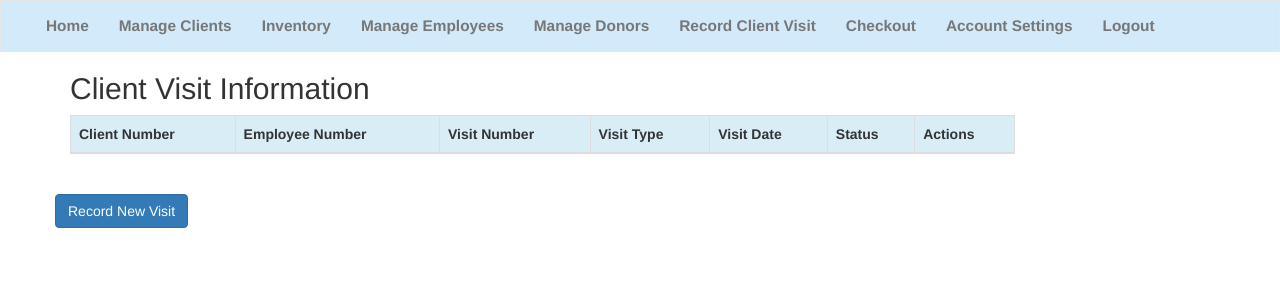
After one commit to BigRedJedi/gs-food-pantry, a Django app: page /visit/ in a window 1280 px wide. The commit adds this page. Shown: the top 300 px of the page. Run offline with Django 3.2, Linux system fonts and the light colour scheme; the visitor is signed in with stand-in values (Sample User, id 1); data that the repository does not hold is empty; some libraries are stand-ins or nearby versions.

Commit message:
Record client visit

```diff
--- a/portfolio/forms.py
+++ b/portfolio/forms.py
@@ -28,3 +28,8 @@ class DonorForm(forms.ModelForm):
     class Meta:
         model = Donor
         fields = ('name', 'address', 'donor_number', 'city', 'state', 'zipcode', 'email', 'cell_phone',)
+
+class VisitForm(forms.ModelForm):
+    class Meta:
+        model = Visit
+        fields = ('client', 'employee', 'visit_number', 'visit_type', 'visit_date', 'status',)
--- a/portfolio/templates/portfolio/base.html
+++ b/portfolio/templates/portfolio/base.html
@@ -60,9 +60,6 @@
             <!-- Collapsed Hamburger -->
             <button type="button" class="navbar-toggle" data-toggle="collapse"
                     data-target="#myNavbar">
-
-
-
                 <span class="sr-only">Toggle Navigation</span>
                 <span class="icon-bar"></span>
                 <span class="icon-bar"></span>
@@ -79,7 +76,7 @@
                 <li><a href="{% url 'portfolio:item_list' %}">Inventory</a></li>
                 <li><a href="{% url 'portfolio:employee_list' %}">Manage Employees</a></li>
                 <li><a href="{% url 'portfolio:donor_list' %}">Manage Donors</a></li>
-                <li><a href="{% url 'portfolio:home' %}">Record Client Visit</a></li>
+                <li><a href="{% url 'portfolio:visit_list' %}">Record Client Visit</a></li>
                 <li><a href="{% url 'portfolio:home' %}">Checkout</a></li>
                 <li><a href="{% url 'portfolio:account_settings_list' %}">Account Settings</a></li>
                 <li>
@@ -115,7 +112,8 @@
                             <div class="rounded">
                                 <img src="{% static "images/employee.jpg" %}" alt="Employee"/>
                                 <div class="caption">
-                                    <h2>Employee</h2>
+                                    <h2>Empl
+                                        oyee</h2>
                                     <p>Together we can end hunger in Omaha</p>
                                     <p><a class="btn btn-default" href="{% url 'portfolio:employee_list' %}"
                                            role="button">View
@@ -146,10 +144,23 @@
                                 </div>
                             </div>
                         </div>
+                        <div class="col-md-10">
+                            <div class="rounded">
+                                <img src="{% static "images/image1.jpg" %}" alt="Visit"/>
+                                <div class="caption">
+                                    <h2>Item</h2>
+                                    <p>Client Visit Record</p>
+                                    <p><a class="btn btn-default" href="{% url 'portfolio:visit_list' %}"
+                                           role="button">View
+                                        details &raquo;</a></p>
+                                </div>
+                            </div>
+                        </div>
                     </div>
-                </div>
-            {% endblock %}
+            {%endblock %}
         </div>
+        </div>
+    </div>
     </div>
 </body>
 </html>
--- /dev/null
+++ b/portfolio/templates/portfolio/visit_list.html
@@ -0,0 +1,97 @@
+{% extends 'portfolio/base.html' %}
+
+{% block content %}
+    <!DOCTYPE html>
+    <html>
+    <head>
+        <meta charset="UTF-8">
+        <title>Good Shepherd Food Pantry</title>
+        <link rel="stylesheet" href="https://maxcdn.bootstrapcdn.com/bootstrap/3.3.7/css/bootstrap.min.css">
+
+    </head>
+    <body>
+    <style>
+        /* Remove the navbar's default margin-bottom and rounded borders */
+        .navbar {
+            margin-bottom: 0;
+            border-radius: 0;
+            background-color:#D2EAFA;
+            font-size: 1.1em !important;
+            font-weight: bold;
+        }
+
+        /* Set height of the grid so .sidenav can be 100% (adjust as needed) */
+        .row.content {
+            height: 450px
+        }
+
+        /* Set gray background color and 100% height */
+        .sidenav {
+            padding-top: 20px;
+            background-color: red;
+            height: 100%;
+        }
+
+        /* Set black background color, white text and some padding */
+        footer {
+            background-color: #777;
+            color: white;
+            padding: 15px;
+        }
+
+        /* On small screens, set height to 'auto' for sidenav and grid */
+        @media screen and (max-width: 767px) {
+            .sidenav {
+                height: auto;
+                padding: 15px;
+            }
+
+            .row.content {
+                height: auto;
+            }
+        }
+    </style>
+
+
+    <div class="row">
+        <h2 style="padding-left: 15Px">Client Visit Information</h2>
+    </div>
+    <div>
+        <table class="table table-striped table-bordered table-hover">
+            <thead>
+            <tr class="bg-info">
+                <th>Client Number</th>
+                <th>Employee Number</th>
+                <th>Visit Number</th>
+                <th>Visit Type</th>
+                <th>Visit Date</th>
+                <th>Status</th>
+                <th colspan="3">Actions</th>
+            </tr>
+            </thead>
+            <tbody>
+            {% for visit in visits %}
+                <tr>
+                    <td>{{ visit.client }}</td>
+                    <td>{{ visit.employee }}</td>
+                    <td>{{ visit.visit_number }}</td>
+                    <td>{{ visit.visit_type }}</td>
+                    <td>{{ visit.visit_date }}</td>
+                    <td>{{ visit.status }}</td>
+                    <td><a href="{% url 'portfolio:visit_edit' pk=visit.pk %}" class="btn btn-primary">Edit</a>
+                    <td><a href="{% url 'portfolio:visit_delete' pk=visit.pk %}"
+                           onclick="return confirm('Are you sure you want to delete?')"
+                           class="btn btn-primary">Delete</a>
+                    </td>
+                </tr>
+            {% endfor %}
+            </tbody>
+        </table>
+                 <div class="row">
+                    <a href="{% url 'portfolio:visit_new' %}" class="row"><span
+                           class="btn btn-primary">Record New Visit</span></a>
+                 </div>
+    </div>
+    </body>
+    </html>
+{% endblock %}
--- a/portfolio/urls.py
+++ b/portfolio/urls.py
@@ -1,8 +1,5 @@
 from django.conf.urls import url
 from . import views
-
-
-
 from django.contrib.auth.views import login
 from django.contrib.auth.views import logout
 from django.contrib.auth.views import logout_then_login
@@ -13,13 +10,11 @@ from django.contrib.auth.views import password_reset_done
 from django.contrib.auth.views import password_reset_confirm
 from django.contrib.auth.views import password_reset_complete
 
-
 urlpatterns = [
 
     url(r'^$', views.home, name='home'),
     url(r'^home/$', views.home, name='home'),
     url(r'^client/$', views.client_list, name='client_list'),
-
     url(r'^client/(?P<pk>\d+)/delete/$', views.client_delete, name='client_delete'),
     url(r'^client/(?P<pk>\d+)/edit/$', views.client_edit, name='client_edit'),
     url(r'^client/create/$', views.client_new, name='client_new'),
@@ -35,7 +30,10 @@ urlpatterns = [
     url(r'^donor/(?P<pk>\d+)/delete/$', views.donor_delete, name='donor_delete'),
     url(r'^donor/(?P<pk>\d+)/edit/$', views.donor_edit, name='donor_edit'),
     url(r'^donor/create/$', views.donor_new, name='donor_new'),
-
+    url(r'^visit/$', views.visit_list, name='visit_list'),
+    url(r'^visit/(?P<pk>\d+)/delete/$', views.visit_delete, name='visit_delete'),
+    url(r'^visit/(?P<pk>\d+)/edit/$', views.visit_edit, name='visit_edit'),
+    url(r'^visit/create/$', views.visit_new, name='visit_new'),
     url(r'^account_settings_list/$', views.account_settings_list, name='account_settings_list'),
 
 
--- a/portfolio/views.py
+++ b/portfolio/views.py
@@ -231,8 +231,8 @@ def donor_new(request):
 def donor_edit(request, pk):
     donor = get_object_or_404(Donor, pk=pk)
     if request.method == "POST":
-       form = DonorForm(request.POST, instance=donor)
-       if form.is_valid():
+        form = DonorForm(request.POST, instance=donor)
+        if form.is_valid():
            donor = form.save()
            # fund.customer = fund.id
            donor.updated_date = timezone.now()
@@ -246,11 +246,57 @@ def donor_edit(request, pk):
 
 
 @login_required
-def donor_delete(request,pk):
+def donor_delete(request, pk):
     donor = get_object_or_404(Donor, pk=pk)
     donor.delete()
-    donors = Donor.objects.filter(created_date__lte=timezone.now())
+    donors = Donor.objects.filter(expired_date__lte=timezone.now())
     return render(request, 'portfolio/donor_list.html', {'donors': donors})
+
+
+# Visit CRUD methods
+@login_required
+def visit_list(request):
+    visits = Visit.objects.filter(created_date__lte=timezone.now())
+    return render(request, 'portfolio/visit_list.html', {'visits': visits})
+
+
+@login_required
+def visit_new(request):
+    if request.method == "POST":
+       form = VisitForm(request.POST)
+       if form.is_valid():
+          visit = form.save(commit=False)
+          visit.created_date = timezone.now()
+          visit.save()
+          visits = Visit.objects.filter(created_date__lte=timezone.now())
+          return render(request, 'portfolio/visit_list.html',{'visits': visits})
+    else:
+       form = VisitForm()
+       return render(request, 'portfolio/visit_new.html', {'form': form})
+
+
+@login_required
+def visit_edit(request, pk):
+    visit = get_object_or_404(Visit, pk=pk)
+    if request.method == "POST":
+       form = VisitForm(request.POST, instance=visit)
+       if form.is_valid():
+           visit = form.save()
+           visit.updated_date = timezone.now()
+           visit.save()
+           visits = Visit.objects.filter(created_date__lte=timezone.now())
+           return render(request, 'portfolio/visit_list.html', {'visits': visits})
+    else:
+       form = VisitForm(instance=visit)
+       return render(request, 'portfolio/visit_edit.html', {'form': form})
+
+
+@login_required
+def visit_delete(request,pk):
+    visit = get_object_or_404(Visit, pk=pk)
+    visit.delete()
+    visits = Donor.objects.filter(created_date__lte=timezone.now())
+    return render(request, 'portfolio/visit_list.html', {'visits': visits})
 
 
 @login_required
```
Also changed, not shown: portfolio/admin.py (+6 -2 lines), portfolio/models.py (+13 -19 lines), portfolio/templates/portfolio/home.html (+11 -0 lines), portfolio/templates/portfolio/visit_delete.html (added, +12 -0 lines), portfolio/templates/portfolio/visit_edit.html (added, +9 -0 lines), portfolio/templates/portfolio/visit_new.html (added, +9 -0 lines), portfolio/migrations/0005_auto_20171111_1416.py (added), portfolio/migrations/0006_auto_20171111_1608.py (added).
